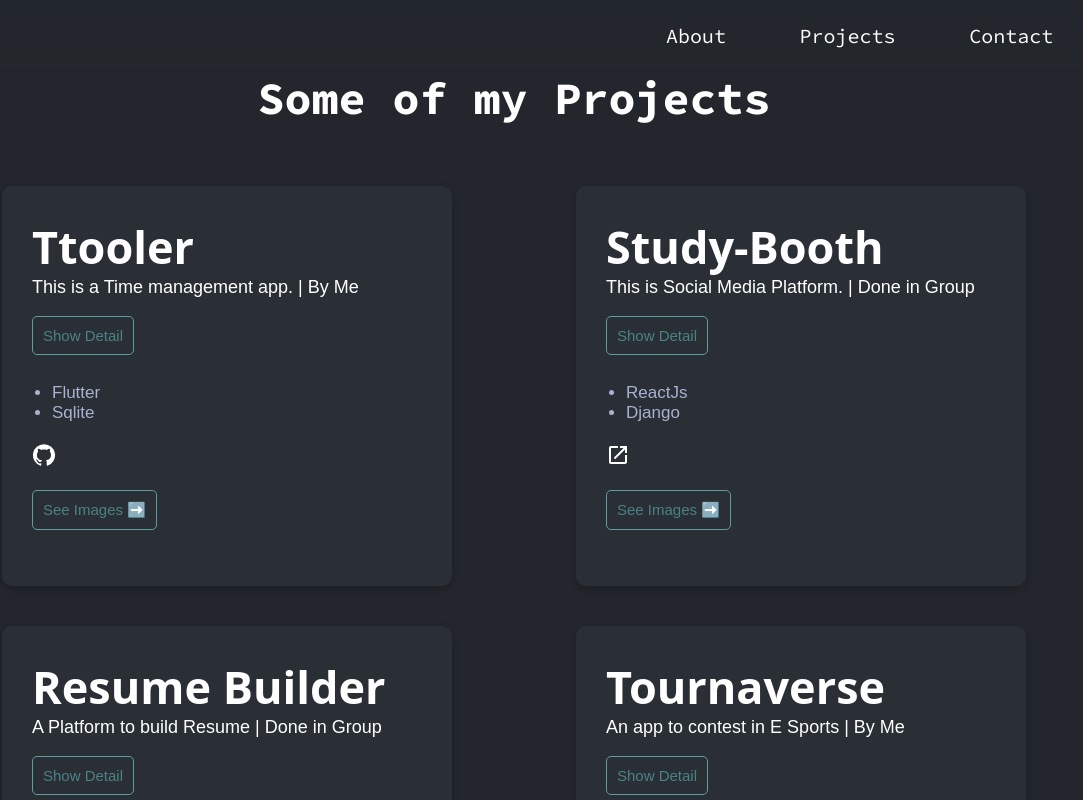
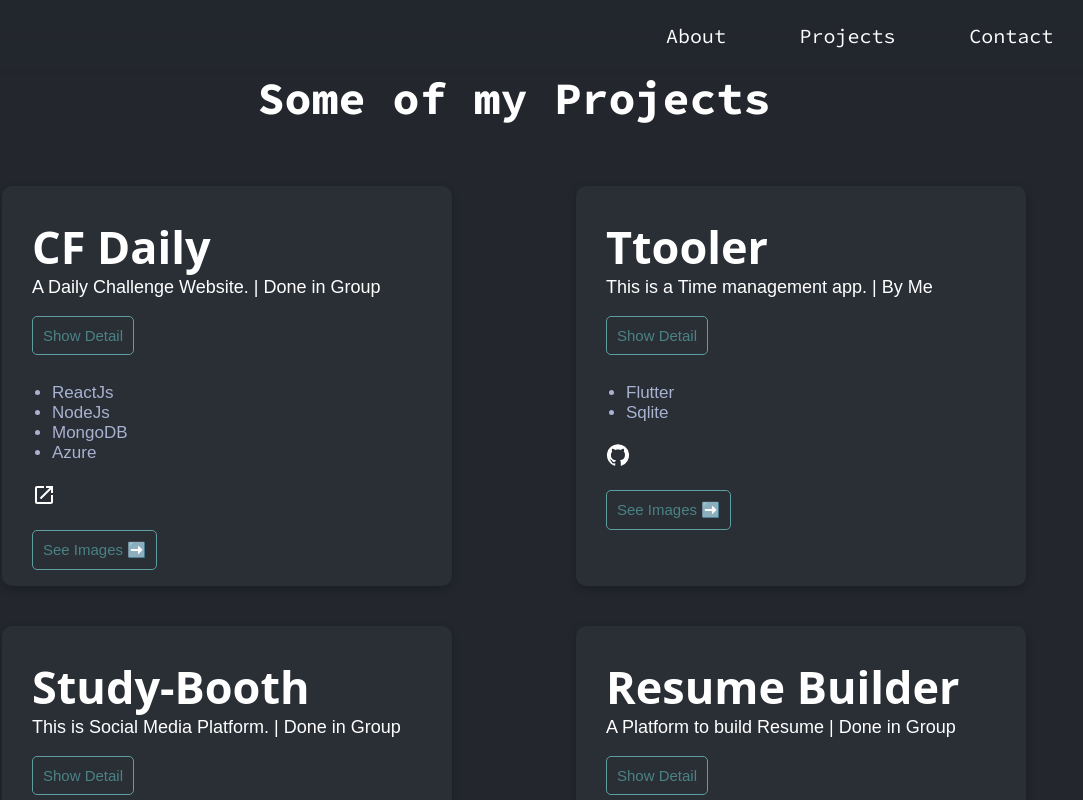
Before and after one commit to sushantdev-git/Portfolio, a React (Create React App) app: page /work in a window 1280 px wide. Shown: the whole page, without its empty margins (126-1209 px from the left). Built offline with nearby package versions, Linux system fonts and the light colour scheme.

Commit message:
added a new project

```diff
--- a/src/containers/Work/Work.js
+++ b/src/containers/Work/Work.js
@@ -7,6 +7,15 @@ import { motion } from "framer-motion";
 class Work extends Component {
   state = {
     projects: [
+      {
+        title: "CF Daily",
+        subDes: "A Daily Challenge Website. | Done in Group ",
+        des: "This website daily picks a random problem for each rank on Codeforces from Codeforces' problem set. This helps the user learn new topics in programming and maintain consistency in problem solving.",
+        thumb: "images/Ttooler/1.jpg",
+        tech: ["ReactJs", "NodeJs", "MongoDB", "Azure"],
+        images: [],
+        link:"https://cf-daily.vercel.app/"
+      },
       {
         title: "Ttooler",
         subDes: "This is a Time management app. | By Me",
```
